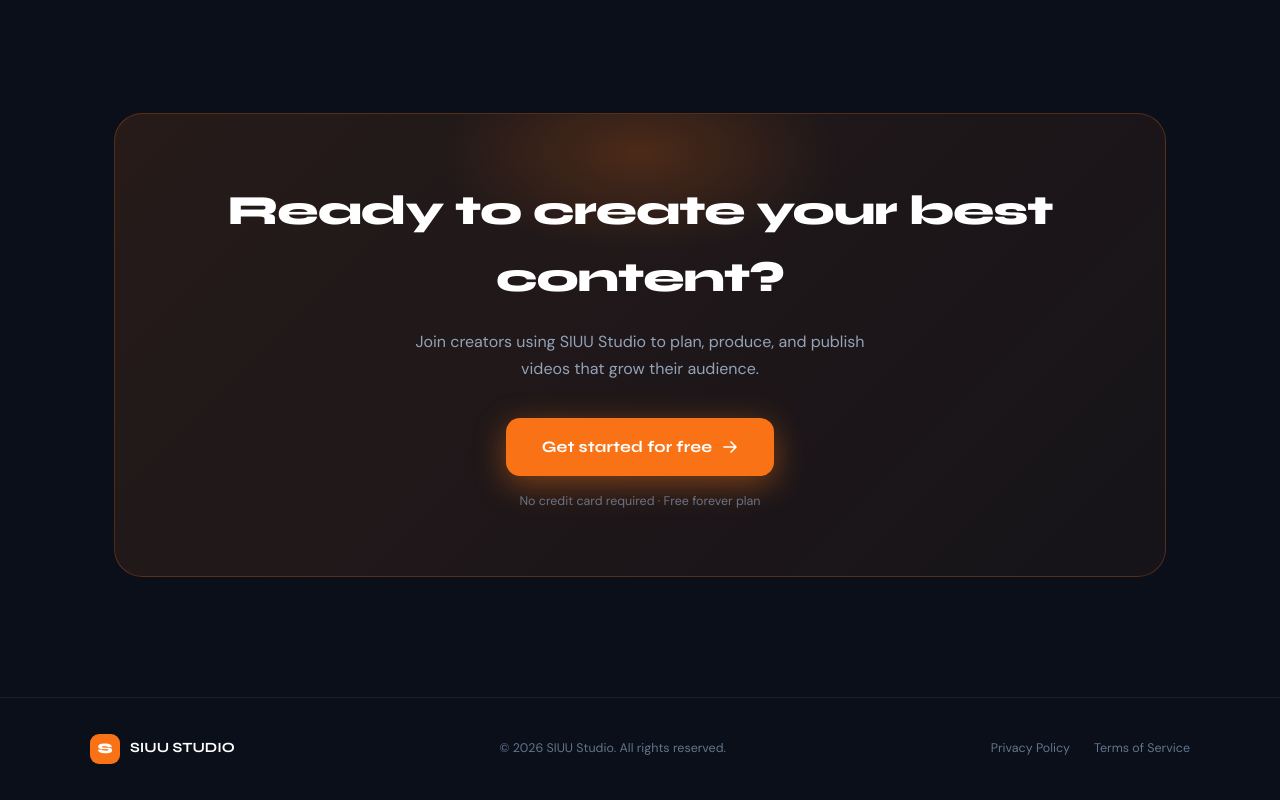
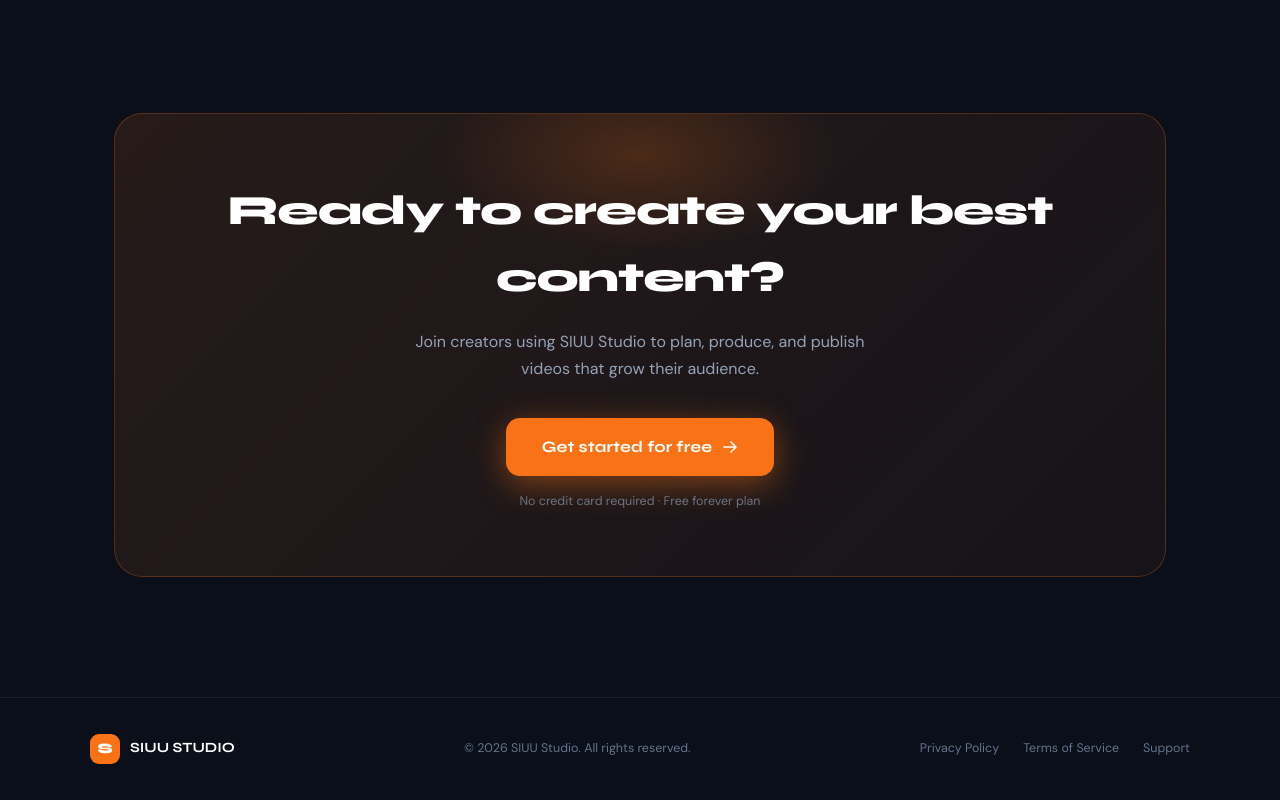
Before and after one commit to jry109675-bit/siuustudio, a website: page index.html in a window 1280 px wide. Shown: the part 3994-4794 px from the top of the page. Drawn offline with Linux system fonts and the light colour scheme.

Commit message:
Update index.html

```diff
--- a/index.html
+++ b/index.html
@@ -1674,6 +1674,7 @@
         <div class="footer-links">
             <a href="#" onclick="openLegal('privacy'); return false;">Privacy Policy</a>
             <a href="#" onclick="openLegal('tos'); return false;">Terms of Service</a>
+            <a href="https://mail.google.com/mail/?view=cm&to=support@siuustudio.com" target="_blank" rel="noopener noreferrer">Support</a>
         </div>
     </div>
 </footer>
```
